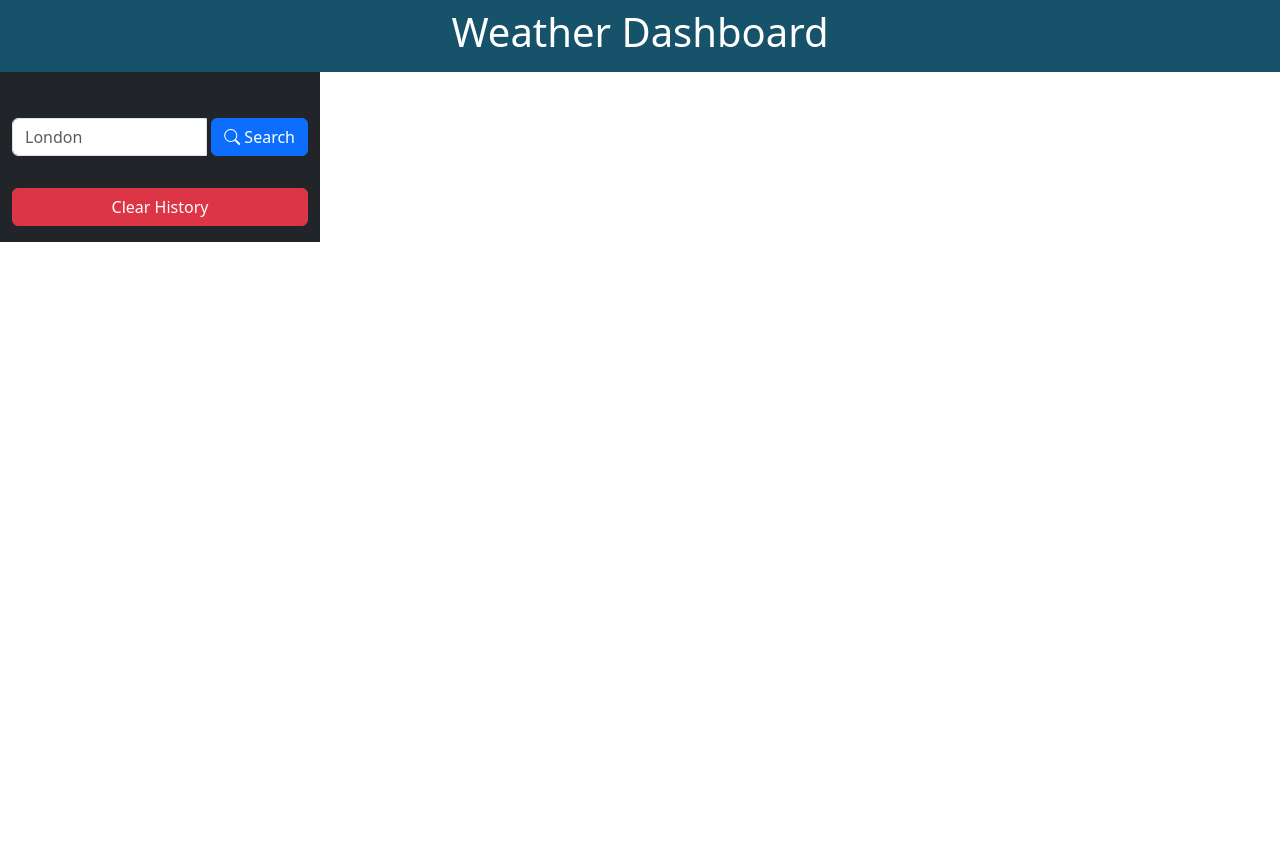
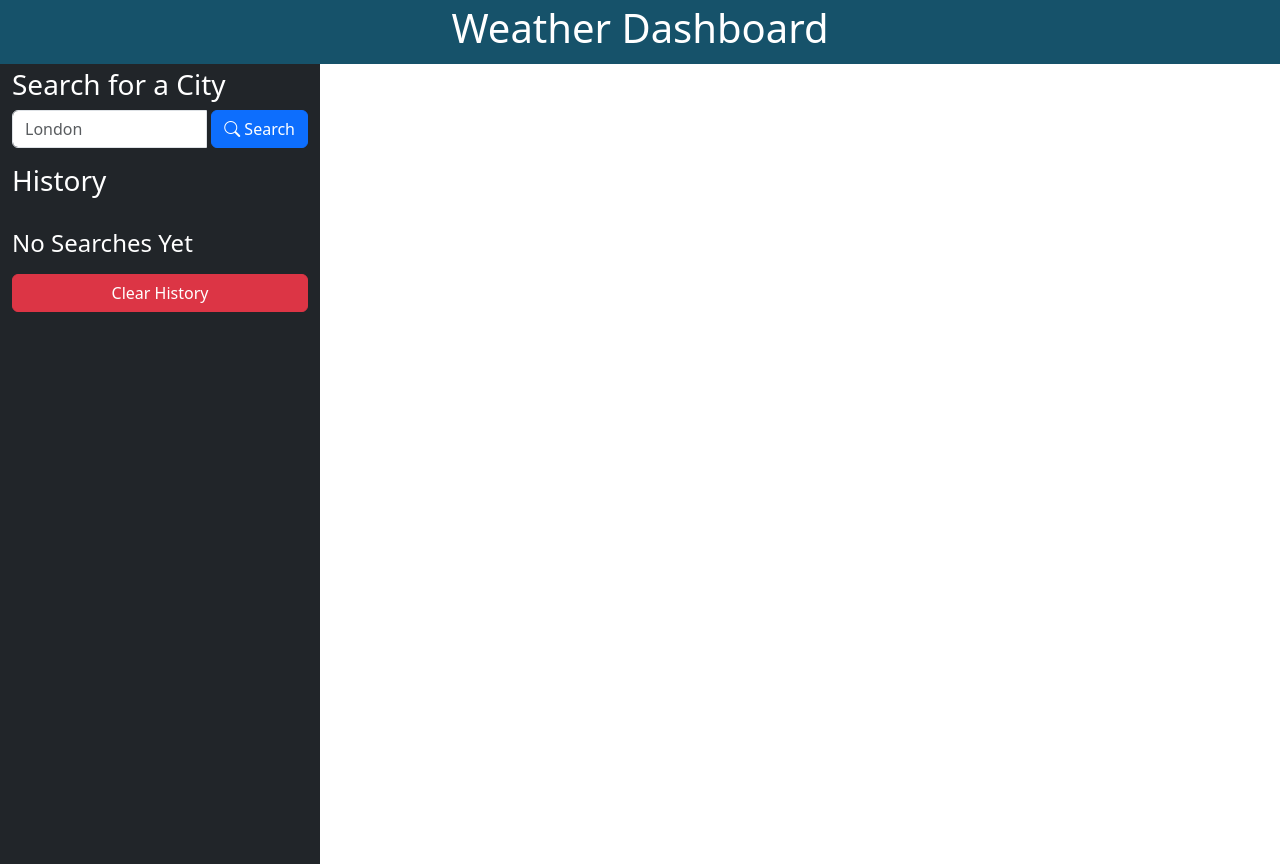
Before and after one commit to anjalsali/weather-dashboard, a plain HTML site: page index.html in a window 1280 px wide. Before the commit the page ends 800 px from the top, so only its background shows below. Drawn offline with nearby package versions, Linux system fonts and the light colour scheme.

Commit message:
added styling for current weather

```diff
--- a/assets/css/style.css
+++ b/assets/css/style.css
@@ -18,7 +18,8 @@
 }
 
 .list-group-item-action:hover {
-   background-color: #16526a !important;
+   background-color: #007bff;
+   color: white;
 }
 
 .forecast-item {
@@ -38,5 +39,3 @@
       flex: 0 0 48%; /* Adjust the size for smaller screens */
    }
 }
-
-/* Further responsiveness and styling adjustments as needed */
--- a/assets/js/script.js
+++ b/assets/js/script.js
@@ -38,11 +38,13 @@ function showCurrentWeather(data) {
    const { name, main, weather, wind } = data;
    const date = new Date().toLocaleDateString();
    const weatherHTML = `
+        <div class="p-4 bg-dark">
         <h2>${name} (${date})</h2>
         <p>Temperature: ${main.temp} °C</p>
         <p>Humidity: ${main.humidity}%</p>
         <p>Wind Speed: ${wind.speed} m/s</p>
         <p>Weather: ${weather[0].main}</p>
+         </div>
     `;
    todayEl.innerHTML = weatherHTML;
 }
@@ -79,9 +81,12 @@ function saveSearchHistory(city) {
 function updateSearchHistory() {
    let searches = JSON.parse(localStorage.getItem("searchHistory")) || [];
    let historyHTML = "";
-   searches.forEach((city) => {
-      historyHTML += `<button class="list-group-item list-group-item-action">${city}</button>`;
-   });
+   let noHistory = `<h4 class="mt-3 text-white">No Searches Yet</h4>`;
+   searches.length
+      ? searches.forEach((city) => {
+           historyHTML += `<button class="list-group-item mb-2 rounded list-group-item-action">${city}</button>`;
+        })
+      : (historyHTML = noHistory);
    historyEl.innerHTML = historyHTML;
 }
 
--- a/index.html
+++ b/index.html
@@ -16,15 +16,15 @@
 </head>
 
 <body>
-  <header class="container-fluid text-center text-white p-2 weather-header">
+  <header class="container-fluid text-center text-white p-1 weather-header">
     <h1>Weather Dashboard</h1>
   </header>
 
   <!-- max-width for ultra wide resolutions -->
   <div class="container-fluid" style="max-width: 1400px">
     <div class="row">
-      <aside class="col-lg-3 pb-3 bg-dark">
-        <h2 id="form-heading" class="mt-1 h3 form-label">
+      <aside class="col-lg-3 pb-3 vh-100 bg-dark">
+        <h2 id="form-heading" class="mt-1 h3 text-white  form-label">
           Search for a City
         </h2>
         <form id="search-form" class="form">
@@ -39,12 +39,15 @@
             </div>
           </div>
         </form>
-        <div class="list-group mt-4" id="history"></div>
+        <h3 class="mt-3 text-white">
+          History
+        </h3>
+        <div class="list-group mt-3" id="history"></div>
         <button id="clear-history" class="btn btn-danger mt-2 w-100">Clear History</button>
       </aside>
 
       <div class="col-lg-9 pb-3">
-        <section id="today" class="mt-3" role="region" aria-live="polite"></section>
+        <section id="today" class="mt-3 text-white" role="region" aria-live="polite"></section>
         <section id="forecast" class="row mt-3" role="region" aria-live="polite"></section>
       </div>
     </div>
```
